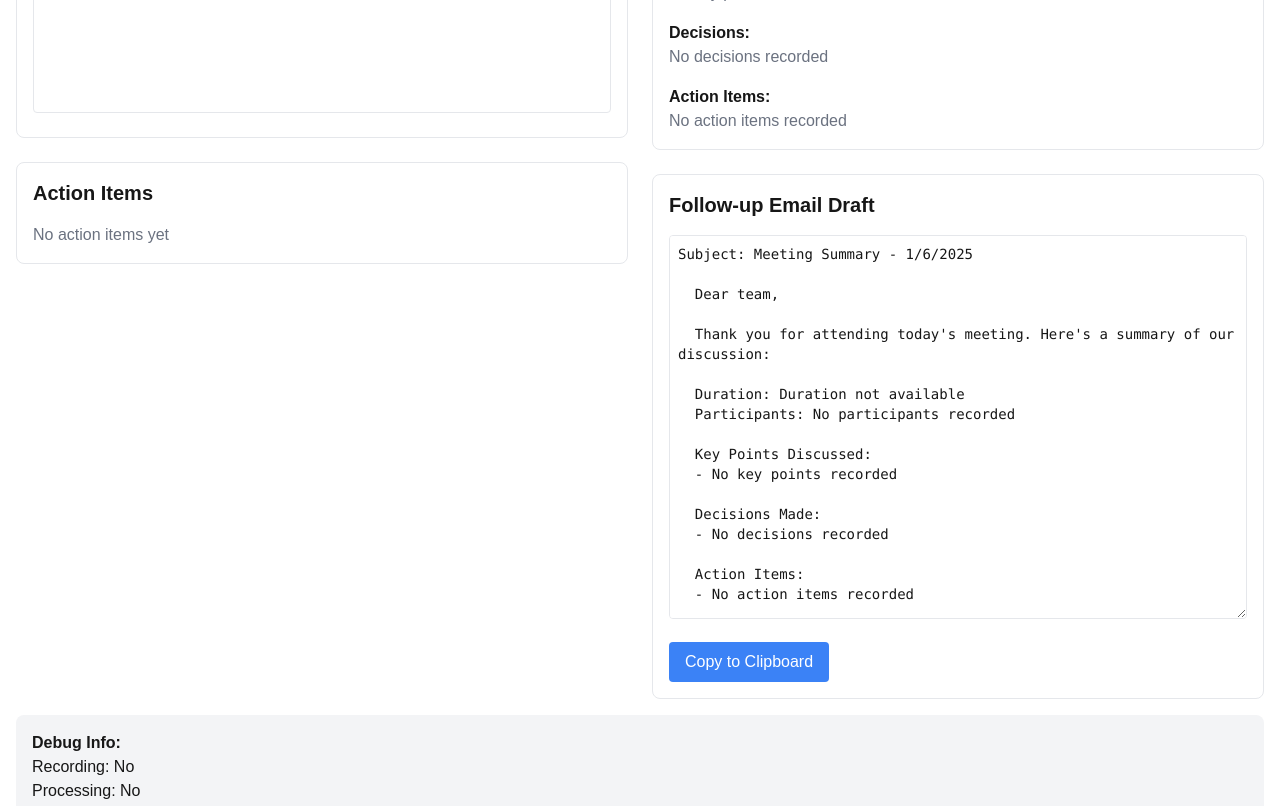
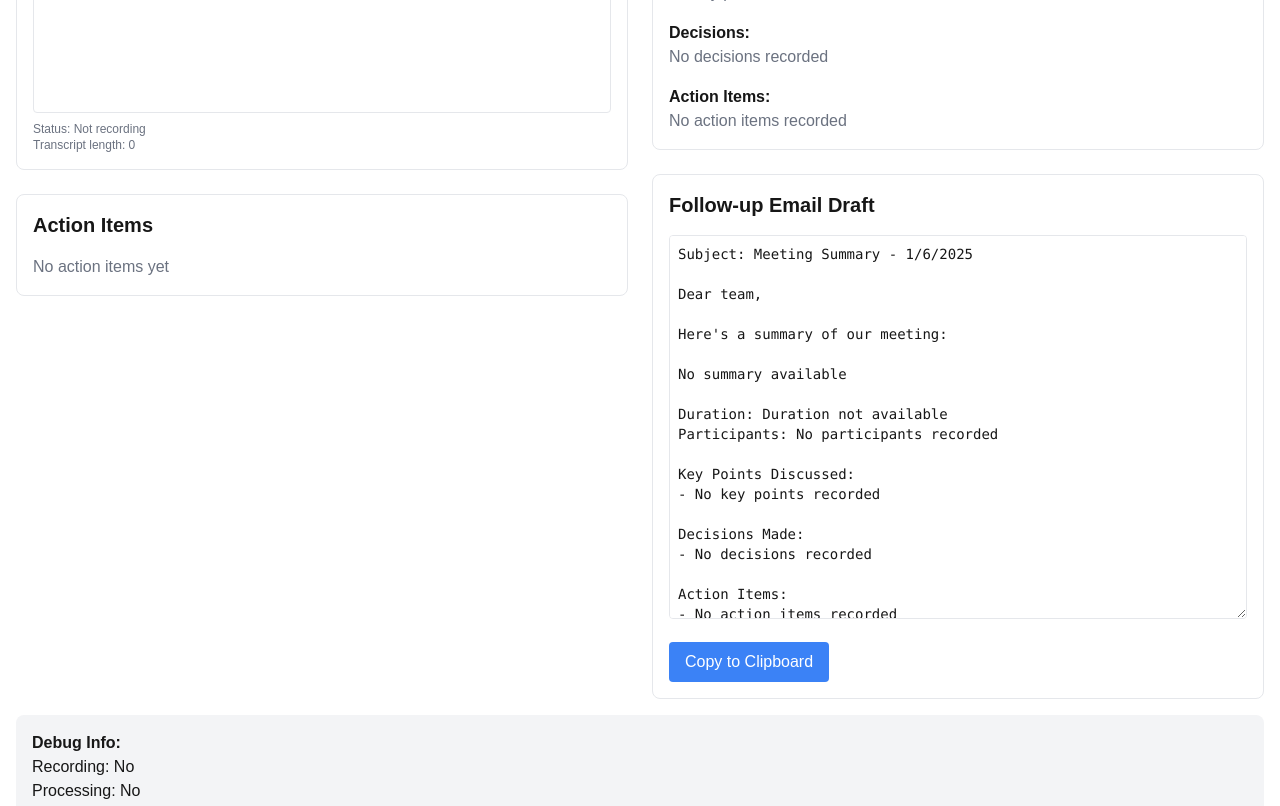
Before and after one commit to Ravyar19/TalkTrack-AI, a Next.js app: page / in a window 1280 px wide. Shown: the part 380-1186 px from the top of the page. Built offline with nearby package versions, Linux system fonts and the light colour scheme.

Commit message:
last updates

```diff
--- a/app/api/analyze/route.ts
+++ b/app/api/analyze/route.ts
@@ -6,38 +6,53 @@ const openai = new OpenAI({
 });
 
 function cleanTranscript(text: string): string {
+  if (!text) return "";
+
   // First, normalize spaces and remove extra whitespace
   let cleanText = text.trim().replace(/\s+/g, " ");
 
-  // Remove consecutive duplicate words using a more robust pattern
-  cleanText = cleanText.split(" ").reduce((acc, word) => {
-    if (!acc.endsWith(word)) {
-      return acc + (acc.length ? " " : "") + word;
+  // Split into sentences for better processing
+  const sentences = cleanText
+    .split(/[.!?]+/)
+    .map((s) => s.trim())
+    .filter(Boolean);
+
+  // Process each sentence to remove duplicates
+  const processedSentences = sentences.reduce(
+    (acc: string[], sentence: string) => {
+      // Skip if this sentence is too similar to the previous one
+      if (acc.length > 0 && acc[acc.length - 1].includes(sentence)) {
+        return acc;
       }
-    return acc;
-  }, "");
 
-  // Remove sections of excessive repetition (more than 3 times)
-  const words = cleanText.split(" ");
-  const deduplicatedWords = [];
-  let repeatCount = 1;
-  let lastWord = "";
+      // Clean up the sentence
+      const words = sentence.split(" ");
+      const cleanWords = [];
+      let prevWord = "";
+      let repeatCount = 0;
 
       for (const word of words) {
-    if (word === lastWord) {
+        if (word.toLowerCase() === prevWord.toLowerCase()) {
           repeatCount++;
-      if (repeatCount <= 3) {
-        // Allow up to 3 repetitions
-        deduplicatedWords.push(word);
+          if (repeatCount <= 2) {
+            // Allow up to 2 repetitions
+            cleanWords.push(word);
           }
         } else {
-      repeatCount = 1;
-      deduplicatedWords.push(word);
-      lastWord = word;
+          repeatCount = 0;
+          cleanWords.push(word);
+          prevWord = word;
         }
       }
 
-  cleanText = deduplicatedWords.join(" ");
+      acc.push(cleanWords.join(" "));
+      return acc;
+    },
+    []
+  );
+
+  // Join sentences back together
+  cleanText = processedSentences.join(". ") + ".";
 
   // Truncate if still too long
   if (cleanText.length > 15000) {
@@ -82,7 +97,12 @@ export async function POST(req: Request) {
       messages: [
         {
           role: "system",
-          content: `You are an AI meeting assistant. Analyze the following meeting transcription and extract the key information. Focus only on clear, non-repetitive content and ignore any duplicated phrases or words.
+          content: `You are an AI meeting assistant. Analyze the following meeting transcription and extract the key information. Focus on identifying:
+1. Key discussion points
+2. Action items with assignees and deadlines if mentioned
+3. Important decisions made
+4. Numbers, metrics, and statistics mentioned
+5. Problems and proposed solutions
 
 Return your analysis in this JSON format:
 {
@@ -95,7 +115,7 @@ Return your analysis in this JSON format:
     }
   ],
   "decisions": ["decision1", "decision2"],
-  "summary": "brief summary"
+  "summary": "comprehensive meeting summary including metrics and key outcomes"
 }`,
         },
         {
@@ -117,7 +137,6 @@ Return your analysis in this JSON format:
       console.log("--- Analysis Result ---");
       console.log(JSON.stringify(analysis, null, 2));
 
-      // Validate the response contains actual content
       if (
         analysis.keyPoints.length === 0 &&
         analysis.actionItems.length === 0
--- a/app/page.js
+++ b/app/page.js
@@ -1,7 +1,7 @@
 "use client";
 
 import "regenerator-runtime/runtime";
-import { useState, useEffect, useCallback } from "react";
+import { useState, useEffect, useCallback, useRef } from "react";
 import ActionItems from "../components/ActionItems";
 import EmailDraft from "../components/EmailDraft";
 import Summary from "../components/Summary";
@@ -11,14 +11,22 @@ export default function MeetingPage() {
   const [isRecording, setIsRecording] = useState(false);
   const [isProcessing, setIsProcessing] = useState(false);
   const [fullTranscript, setFullTranscript] = useState("");
+  const transcriptRef = useRef("");
   const [meetingData, setMeetingData] = useState({
     transcription: "",
     actionItems: [],
     summary: "",
+    keyPoints: [], // Add this
+    decisions: [], // Add this
     participants: [],
     startTime: null,
     endTime: null,
   });
+
+  // Keep transcriptRef in sync with fullTranscript
+  useEffect(() => {
+    transcriptRef.current = fullTranscript;
+  }, [fullTranscript]);
 
   const processWithAI = useCallback(async (transcription) => {
     try {
@@ -60,9 +68,20 @@ export default function MeetingPage() {
     }
   }, []);
 
-  const startMeeting = () => {
+  const handleTranscriptionUpdate = useCallback((update) => {
+    console.log("Received transcript update:", update.transcription);
+    if (update.transcription && update.transcription.trim()) {
+      const newTranscript = update.transcription.trim();
+      setFullTranscript(newTranscript);
+      transcriptRef.current = newTranscript; // Update ref immediately
+    }
+  }, []);
+
+  const startMeeting = useCallback(() => {
+    console.log("Starting new meeting");
     setIsRecording(true);
     setFullTranscript("");
+    transcriptRef.current = "";
     setMeetingData({
       transcription: "",
       actionItems: [],
@@ -71,33 +90,35 @@ export default function MeetingPage() {
       startTime: new Date(),
       endTime: null,
     });
-  };
+  }, []);
 
-  const endMeeting = async () => {
+  const endMeeting = useCallback(async () => {
+    // First stop recording
     setIsRecording(false);
 
-    // Update meeting data with final transcript
-    const finalMeetingData = {
-      ...meetingData,
-      transcription: fullTranscript,
-      endTime: new Date(),
-    };
-    setMeetingData(finalMeetingData);
+    // Use a small delay to ensure we have the final transcript
+    await new Promise((resolve) => setTimeout(resolve, 500));
 
-    console.log("Processing final transcription:", fullTranscript);
-    await processWithAI(fullTranscript);
-  };
+    // Get the final transcript from ref
+    const finalTranscript = transcriptRef.current;
+    console.log("Ending meeting with final transcript:", finalTranscript);
 
-  const handleTranscriptionUpdate = (update) => {
-    if (update.transcription) {
-      setFullTranscript((prev) => {
-        const newTranscript = prev + " " + update.transcription.trim();
-        console.log("Updated transcript:", newTranscript);
-        return newTranscript;
-      });
+    if (finalTranscript && finalTranscript.trim()) {
+      // Update meeting data
+      const finalMeetingData = {
+        ...meetingData,
+        transcription: finalTranscript,
+        endTime: new Date(),
+      };
+      setMeetingData(finalMeetingData);
+
+      // Process with AI
+      console.log("Starting AI processing with transcript:", finalTranscript);
+      await processWithAI(finalTranscript);
+    } else {
+      console.log("No transcription to process - transcript empty");
     }
-  };
-
+  }, [meetingData, processWithAI]);
   return (
     <div className="container mx-auto p-4">
       <h1 className="text-3xl font-bold mb-6">AI Meeting Assistant</h1>
--- a/components/EmailDraft.jsx
+++ b/components/EmailDraft.jsx
@@ -52,6 +52,7 @@ export default function EmailDraft({ meetingData }) {
     };
   };
 
+  // EmailDraft.jsx - Modify the generateEmail function:
   const generateEmail = () => {
     const summary = generateSummary();
     const date = new Date().toLocaleDateString();
@@ -60,43 +61,40 @@ export default function EmailDraft({ meetingData }) {
 
 Dear team,
 
-  Thank you for attending today's meeting. Here's a summary of our discussion:
+Here's a summary of our meeting:
+
+${meetingData?.summary || "No summary available"}
 
 Duration: ${summary.duration}
 Participants: ${summary.participants.join(", ") || "No participants recorded"}
 
 Key Points Discussed:
 ${
-    summary.keyPoints.length > 0
-      ? summary.keyPoints.map((point) => `- ${point}`).join("\n")
-      : "- No key points recorded"
+  meetingData?.keyPoints?.map((point) => `- ${point}`).join("\n") ||
+  "- No key points recorded"
 }
 
 Decisions Made:
 ${
-    summary.decisions.length > 0
-      ? summary.decisions.map((decision) => `- ${decision}`).join("\n")
-      : "- No decisions recorded"
+  meetingData?.decisions?.map((decision) => `- ${decision}`).join("\n") ||
+  "- No decisions recorded"
 }
 
 Action Items:
 ${
-    summary.actionItems.length > 0
-      ? summary.actionItems
-          .map(
+  meetingData?.actionItems
+    ?.map(
       (item) =>
         `- ${item.text}${
           item.assignee ? ` (Assigned to: @${item.assignee})` : ""
         }${item.deadline ? ` (Deadline: ${item.deadline})` : ""}`
     )
-          .join("\n")
-      : "- No action items recorded"
+    .join("\n") || "- No action items recorded"
 }
 
 Best regards,
 [Your Name]`;
   };
-
   const copyToClipboard = () => {
     const emailContent = generateEmail();
     navigator.clipboard
--- a/components/Summary.jsx
+++ b/components/Summary.jsx
@@ -43,15 +43,13 @@ export default function Summary({ meetingData }) {
   };
 
   const generateSummary = () => {
-    const keyPoints = extractKeyPoints(meetingData?.transcription || "");
-    const decisions = extractDecisions(meetingData?.transcription || "");
-
     return {
       duration: calculateDuration(meetingData?.startTime, meetingData?.endTime),
       participants: meetingData?.participants || [],
-      keyPoints,
-      decisions,
+      keyPoints: meetingData?.keyPoints || [], // Use AI-provided keyPoints
+      decisions: meetingData?.decisions || [], // Use AI-provided decisions
       actionItems: meetingData?.actionItems || [],
+      summary: meetingData?.summary || "", // Add this line to use AI-provided summary
     };
   };
 
--- a/components/Transcription.jsx
+++ b/components/Transcription.jsx
@@ -1,92 +1,135 @@
 "use client";
 
-import { useEffect, useState, useCallback } from "react";
-import SpeechRecognition, {
-  useSpeechRecognition,
-} from "react-speech-recognition";
+import { useEffect, useState, useRef } from "react";
 
 export default function Transcription({ isRecording, onTranscriptionUpdate }) {
-  const [finalTranscript, setFinalTranscript] = useState("");
-
-  const {
-    transcript,
-    listening,
-    resetTranscript,
-    browserSupportsSpeechRecognition,
-    isMicrophoneAvailable,
-  } = useSpeechRecognition();
+  const [transcript, setTranscript] = useState("");
+  const [isListening, setIsListening] = useState(false);
+  const [recognition, setRecognition] = useState(null);
+  const finalTranscriptRef = useRef("");
 
   useEffect(() => {
-    if (isRecording && !listening && browserSupportsSpeechRecognition) {
-      resetTranscript();
-      SpeechRecognition.startListening({
-        continuous: true,
-        language: "en-US",
+    // Keep the ref updated with latest transcript
+    finalTranscriptRef.current = transcript;
+  }, [transcript]);
+
+  useEffect(() => {
+    if (typeof window !== "undefined") {
+      const SpeechRecognition =
+        window.SpeechRecognition || window.webkitSpeechRecognition;
+      if (SpeechRecognition) {
+        const recognition = new SpeechRecognition();
+        recognition.continuous = true;
+        recognition.interimResults = true;
+        recognition.lang = "en-US";
+
+        recognition.onresult = (event) => {
+          let finalTranscript = "";
+          let interimTranscript = "";
+
+          for (let i = event.resultIndex; i < event.results.length; i++) {
+            const transcript = event.results[i][0].transcript;
+            if (event.results[i].isFinal) {
+              finalTranscript += transcript + " ";
+            } else {
+              interimTranscript += transcript;
+            }
+          }
+
+          if (finalTranscript) {
+            setTranscript((prev) => {
+              const newTranscript = (prev + " " + finalTranscript).trim();
+              console.log("Updating transcript:", newTranscript);
+              return newTranscript;
             });
-      console.log("Started listening");
-    } else if (!isRecording && listening) {
-      SpeechRecognition.stopListening();
-      console.log("Stopped listening");
-      // Send final transcript when meeting ends
-      if (finalTranscript) {
-        onTranscriptionUpdate({
-          transcription: finalTranscript,
-        });
+          }
+        };
+
+        recognition.onerror = (event) => {
+          console.error("Speech recognition error:", event.error);
+        };
+
+        setRecognition(recognition);
       }
     }
 
     return () => {
-      SpeechRecognition.stopListening();
+      if (recognition) {
+        try {
+          recognition.stop();
+        } catch (e) {
+          console.error("Error stopping recognition:", e);
+        }
+      }
     };
-  }, [
-    isRecording,
-    listening,
-    browserSupportsSpeechRecognition,
-    finalTranscript,
-    onTranscriptionUpdate,
-  ]);
+  }, []);
 
-  // Update final transcript
   useEffect(() => {
-    if (transcript) {
-      setFinalTranscript(transcript);
+    if (!recognition) return;
+
+    const handleStart = async () => {
+      try {
+        await recognition.start();
+        setIsListening(true);
+        console.log("Started recording");
+      } catch (error) {
+        console.error("Error starting recognition:", error);
       }
-  }, [transcript]);
+    };
 
-  if (!browserSupportsSpeechRecognition) {
-    return (
-      <div className="p-4 bg-red-100 text-red-700 rounded-lg">
-        Your browser doesn't support speech recognition.
-      </div>
+    const handleStop = async () => {
+      try {
+        recognition.stop();
+        setIsListening(false);
+
+        // Use the ref to get the latest transcript
+        const finalTranscript = finalTranscriptRef.current;
+        console.log(
+          "Stopped recording with final transcript:",
+          finalTranscript
         );
+
+        if (finalTranscript && finalTranscript.trim()) {
+          console.log("Sending final transcript to parent:", finalTranscript);
+          onTranscriptionUpdate({
+            transcription: finalTranscript.trim(),
+          });
         }
+      } catch (error) {
+        console.error("Error stopping recognition:", error);
+      }
+    };
 
-  if (!isMicrophoneAvailable) {
-    return (
-      <div className="p-4 bg-yellow-100 text-yellow-700 rounded-lg">
-        Please enable microphone access to use transcription.
-      </div>
-    );
+    if (isRecording && !isListening) {
+      handleStart();
+    } else if (!isRecording && isListening) {
+      handleStop();
     }
+  }, [isRecording, isListening, recognition, onTranscriptionUpdate]);
 
   return (
     <div className="border p-4 rounded-lg">
       <h2 className="text-xl font-semibold mb-4">Real-time Transcription</h2>
+
       <div className="mb-2 flex items-center gap-2">
         <span
           className={`inline-block w-3 h-3 rounded-full ${
-            listening ? "bg-green-500" : "bg-gray-300"
+            isListening ? "bg-green-500" : "bg-gray-300"
           }`}
         ></span>
         <span className="text-sm text-gray-600">
-          {listening ? "Listening..." : "Not listening"}
+          {isListening ? "Listening..." : "Not listening"}
         </span>
+        {isListening && (
+          <span className="text-xs text-green-600">(Speak now)</span>
+        )}
       </div>
+
       <div className="relative">
         <div className="h-64 overflow-y-auto bg-white p-4 rounded border">
-          {finalTranscript || "Start speaking..."}
+          {transcript || "Start speaking..."}
         </div>
-        {listening && (
+        {isListening && (
           <div className="absolute bottom-4 right-4">
             <div className="animate-pulse flex items-center gap-2">
               <div className="w-2 h-2 bg-red-500 rounded-full"></div>
@@ -95,8 +138,11 @@ export default function Transcription({ isRecording, onTranscriptionUpdate }) {
           </div>
         )}
       </div>
+
+      {/* Debug info */}
       <div className="mt-2 text-xs text-gray-500">
-        {transcript && <div>Current input: {transcript}</div>}
+        <div>Status: {isListening ? "Recording" : "Not recording"}</div>
+        <div>Transcript length: {transcript.length}</div>
       </div>
     </div>
   );
```
Also changed, not shown: components/ActionItems.jsx (+1 -11 lines). Lines whose indentation alone changed are shown as unchanged.
